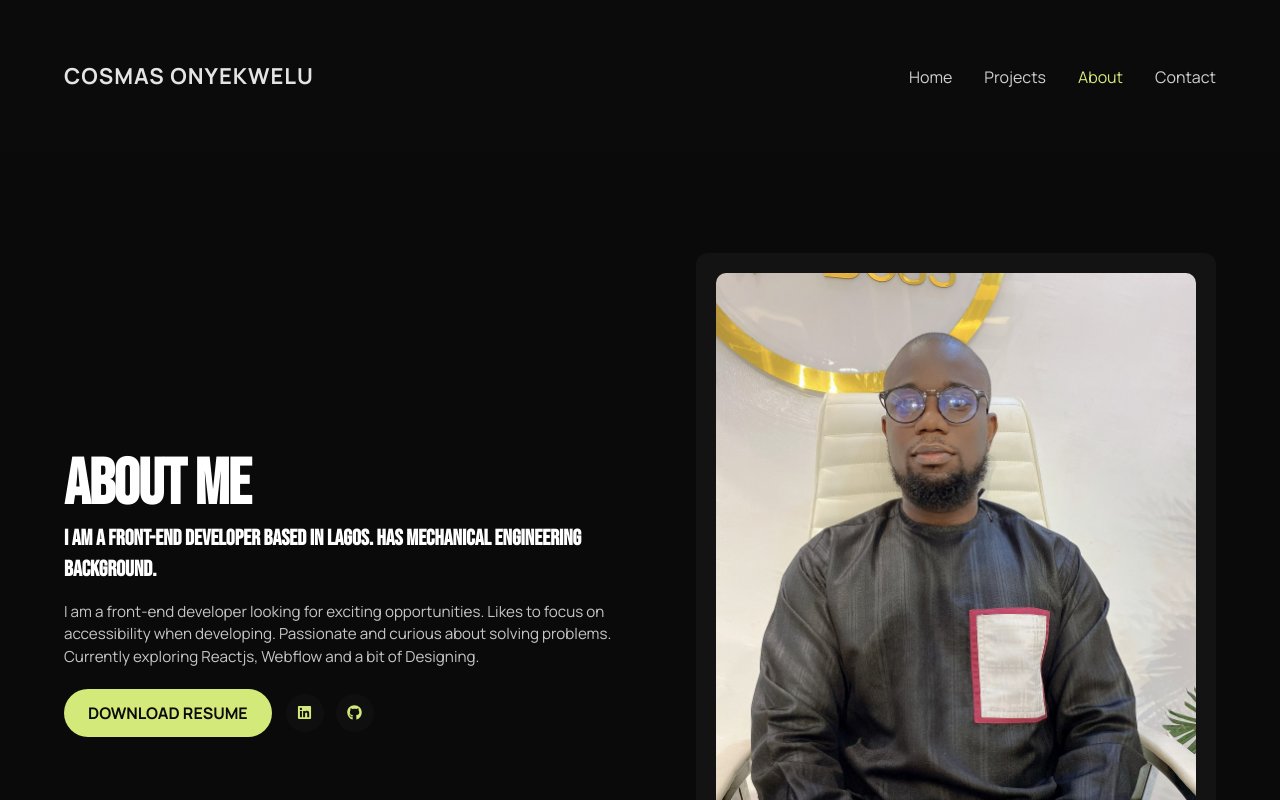
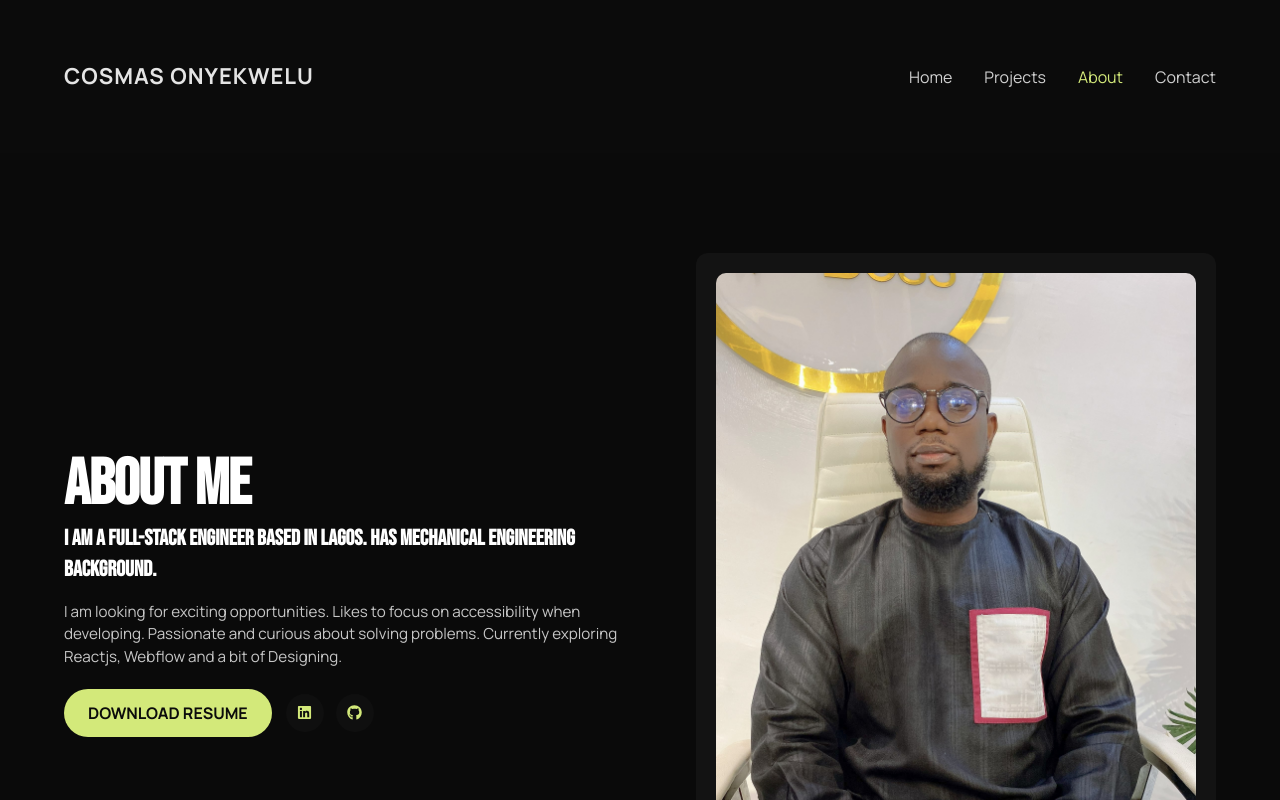
Before and after one commit to cosmasonyekwelu/cosmas-portfolio, a React (Vite) app: page /about in a window 1280 px wide. Shown: the top 800 px of the page. Built offline with nearby package versions, Linux system fonts and the light colour scheme; no server answers.

Commit message:
Updated full-stack engineer

```diff
--- a/src/pages/About.jsx
+++ b/src/pages/About.jsx
@@ -8,8 +8,8 @@ export default function About(){
       <section className='about-top'>
         <div className='about-left'>
           <h1>ABOUT ME</h1>
-          <h2 className='about-headline'>I am a front-end developer based in Lagos. Has Mechanical Engineering background.</h2>
-          <p className='muted'>I am a front-end developer looking for exciting opportunities. Likes to focus on accessibility when developing. Passionate and curious about solving problems. Currently exploring Reactjs, Webflow and a bit of Designing.</p>
+          <h2 className='about-headline'>I am a full-stack engineer based in Lagos. Has Mechanical Engineering background.</h2>
+          <p className='muted'>I am looking for exciting opportunities. Likes to focus on accessibility when developing. Passionate and curious about solving problems. Currently exploring Reactjs, Webflow and a bit of Designing.</p>
           <div className='about-actions'>
             <Button text='DOWNLOAD RESUME' href='https://www.dropbox.com/scl/fi/a311x0bp5o0dmzkgwobzb/Cosmas-Onyekwelu-CV.pdf?rlkey=ia5l7s41nplblbbrz8970y34s&st=xf7v3124&dl=0' />
             <SocialIcons />
--- a/src/pages/Home.jsx
+++ b/src/pages/Home.jsx
@@ -16,7 +16,7 @@ export default function Home() {
           <h1>HI, I AM<br/>COSMAS ONYEKWELU.</h1>
 
           <p className="lead">
-            Full-stack & front-end engineer crafting accessible, fast, and user-friendly digital products.
+            Full-stack engineer crafting accessible, fast, and user-friendly digital products.
           </p>
 
           <div className="actions">
@@ -159,7 +159,7 @@ export default function Home() {
         <h2>ABOUT ME</h2>
 
         <p>
-          I am a full-stack & front-end engineer based in Nigeria, passionate about
+          I am a full-stack engineer based in Nigeria, passionate about
           building accessible and performant digital products.
           I focus on clean architecture, reusability, and user-first experiences.
           When not coding, I enjoy learning new tools, UI design, and exploring tech innovations.
```
